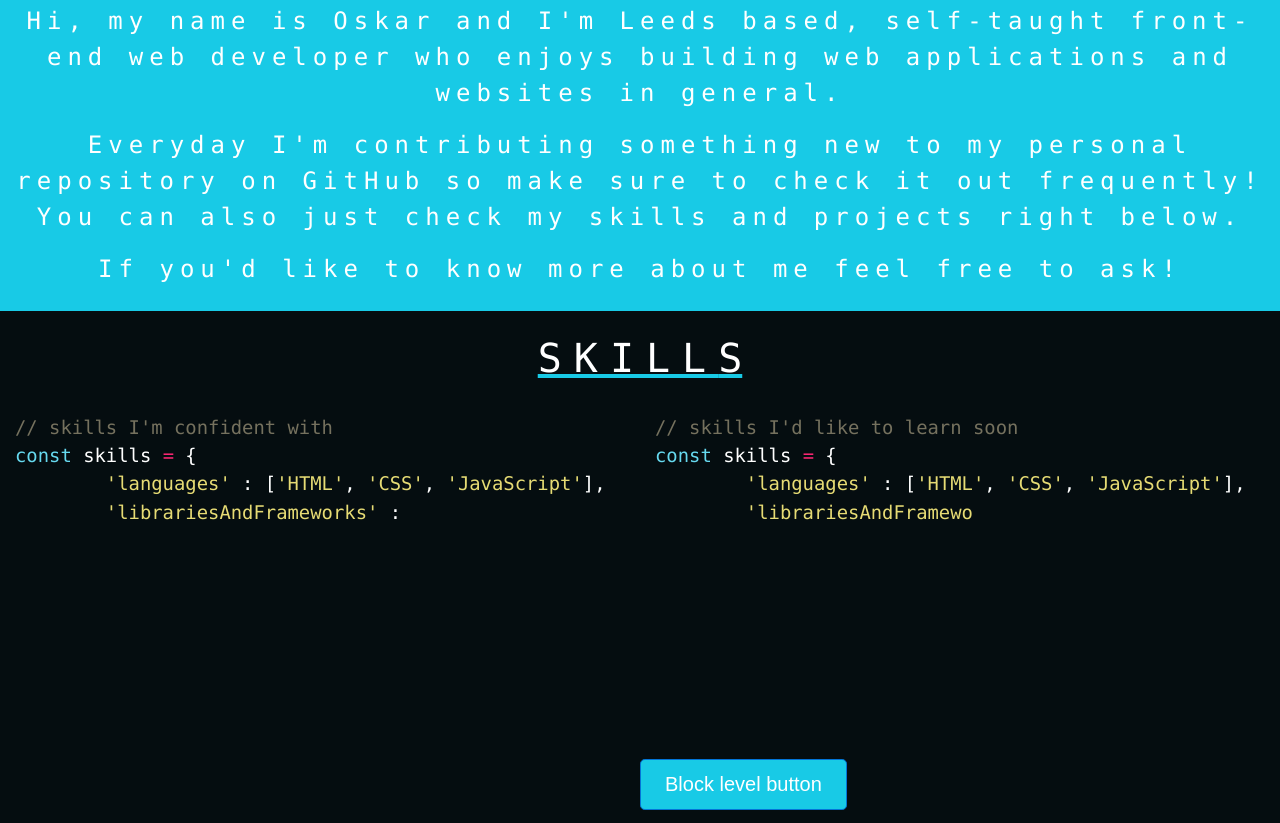
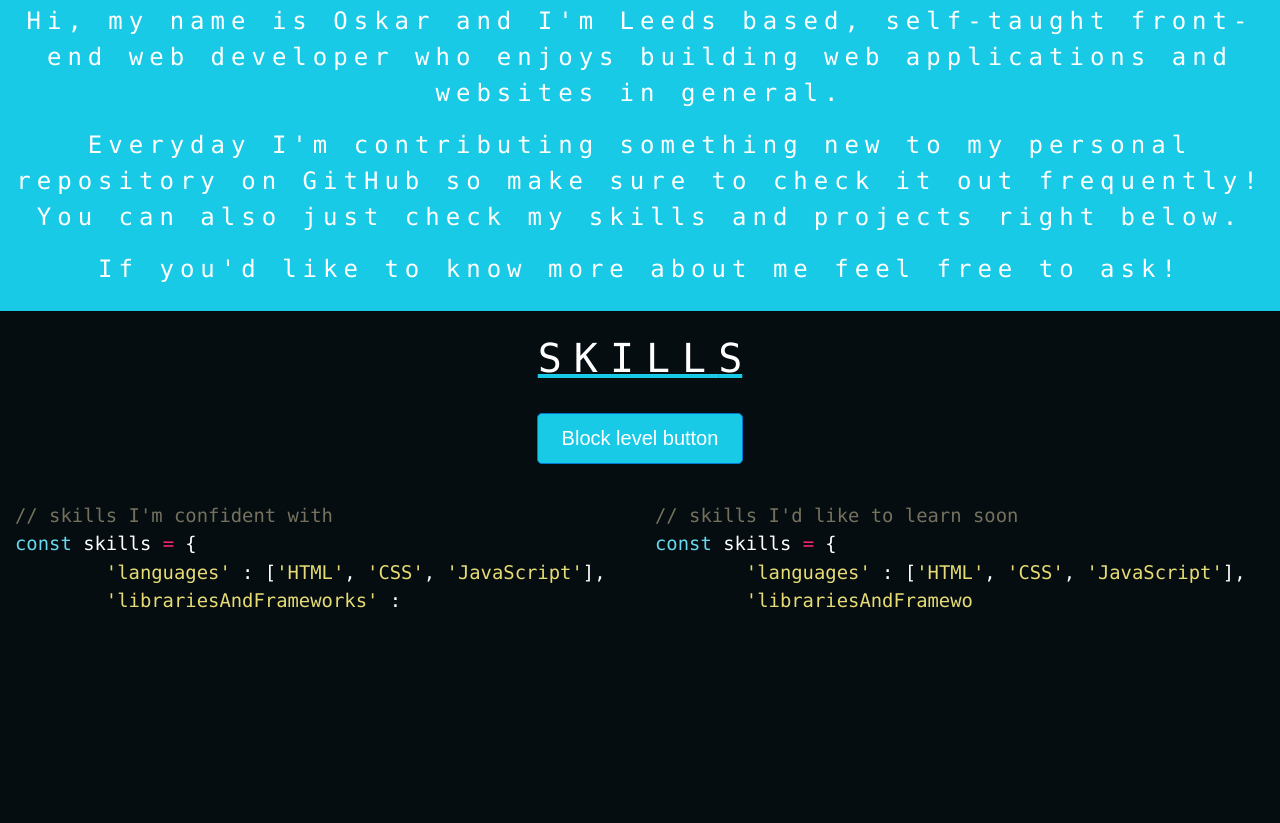
Before and after one commit to oskarwilczynski/portfolio-site, a plain HTML site: page index.html in a window 1280 px wide. Shown: the part 602-1425 px from the top of the page. Drawn offline with nearby package versions, Linux system fonts and the light colour scheme; a script that the page names is missing.

Commit message:
Centered button, need to work on its layout

```diff
--- a/index.html
+++ b/index.html
@@ -62,12 +62,12 @@
         <h1 class="text-center">
             <span style="letter-spacing: 0.30em;">SKILL</span>S
         </h1>
+        <div class="text-center">
+            <button type="button" id="skills-btn" class="btn btn-primary btn-lg">Block level button</button>
+        </div>
         <div class="row">
             <div class="col" id="skills-confident" style="white-space: pre"></div>
             <div class="col" id="skills-soon" style="white-space: pre"></div>
-        </div>
-        <div class="text-center">
-            <button type="button" id="skills-btn" class="btn btn-primary btn-lg">Block level button</button>
         </div>
     </div>
 
--- a/styles/main.css
+++ b/styles/main.css
@@ -148,7 +148,6 @@ h1 {
 }
 
 #skills-btn {
-    position: absolute;
-    bottom: 2.5%;
     background-color: #18CAE6;
+    margin-bottom: 3%;
 }
```
